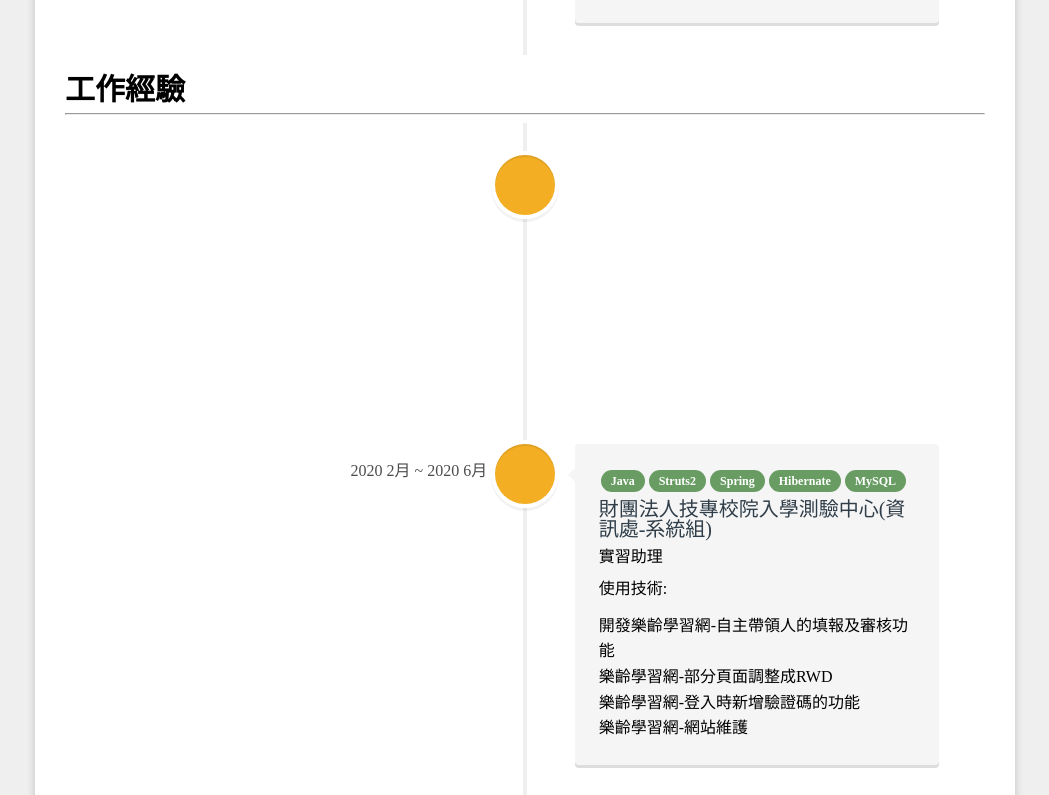
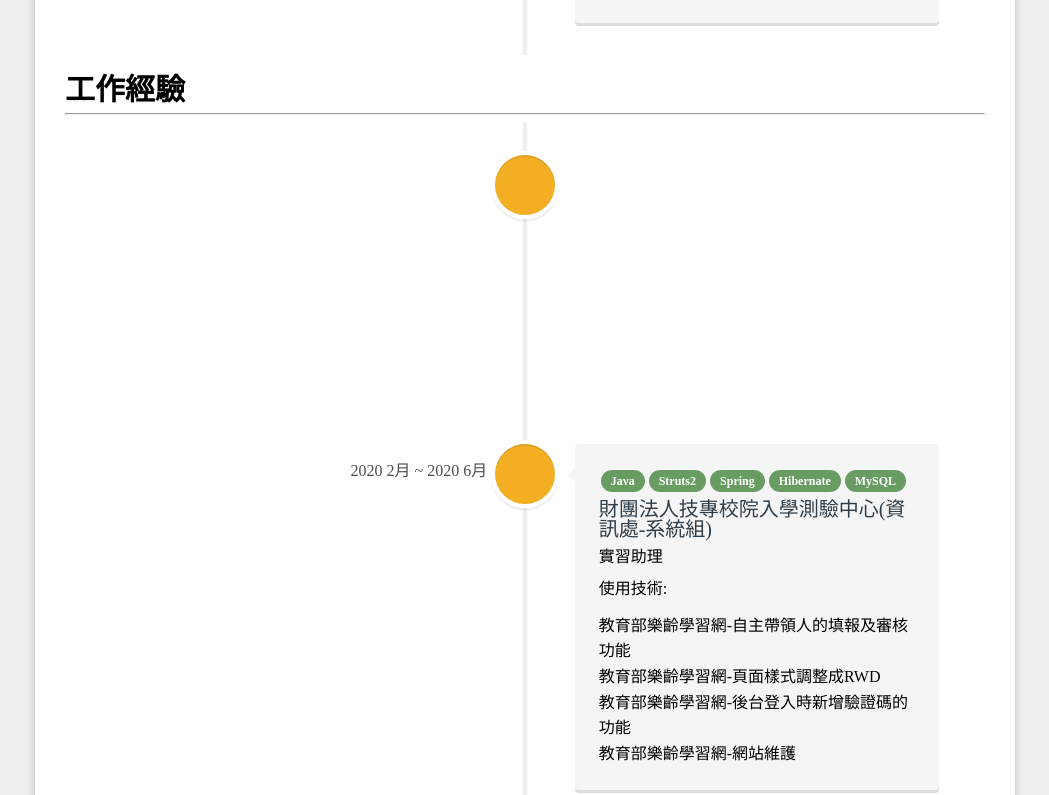
Before and after one commit to pock999/profile, a React app: page / in a window 1280 px wide. Shown: the part 1325-2120 px from the top of the page, without its empty margins (125-1174 px from the left). Built offline with nearby package versions, Linux system fonts and the light colour scheme.

Commit message:
🐞 fix: data

```diff
--- a/data.js
+++ b/data.js
@@ -76,16 +76,16 @@ export default {
       period: '2020 2月 ~ 2020 6月',
       useTechs: ['Java', 'Struts2', 'Spring', 'Hibernate', 'MySQL'],
       list: [
-        '開發樂齡學習網-自主帶領人的填報及審核功能',
-        '樂齡學習網-部分頁面調整成RWD',
-        '樂齡學習網-登入時新增驗證碼的功能',
-        '樂齡學習網-網站維護',
+        '教育部樂齡學習網-自主帶領人的填報及審核功能',
+        '教育部樂齡學習網-頁面樣式調整成RWD',
+        '教育部樂齡學習網-後台登入時新增驗證碼的功能',
+        '教育部樂齡學習網-網站維護',
       ],
     },
     {
       workUnit: '台大醫院雲林分院',
       department: '資訊室',
-      jobTitle: '工讀生(產學合作)',
+      jobTitle: '工讀生(雲林科技大學巨量資料研究中心產學合作)',
       period: '2019 7月 ~ 2020 6月',
       useTechs: ['Python', 'Django', 'pytesseract', 'jieba', 'Apache HTTP Server'],
       list: [
```
